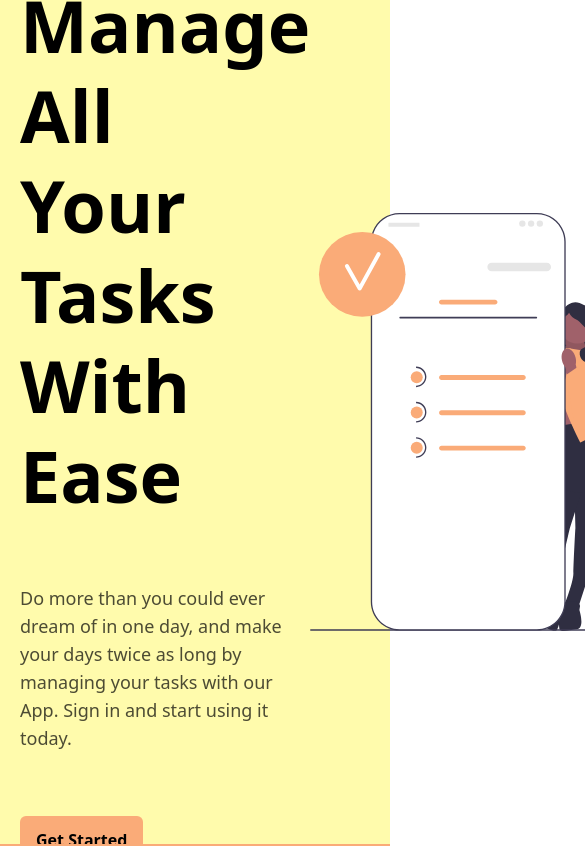
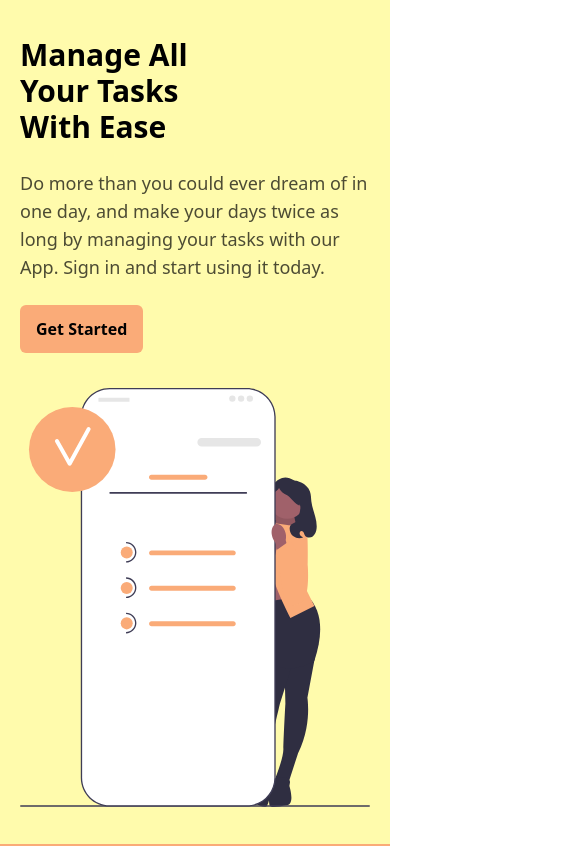
Before and after one commit to AhmedAbozaid9/todo_website, a React (Vite) app: page / in a window 390 px wide. Shown: the top 846 px of the page, 585 px wide, since content can reach past the window. Built offline with nearby package versions, Linux system fonts and the light colour scheme.

Commit message:
makes the hero responsive

```diff
--- a/src/components/Hero.jsx
+++ b/src/components/Hero.jsx
@@ -4,10 +4,10 @@ import reminder from "../assets/reminder.svg"
 
 const Hero = () => {
   return (
-      <Section color="bg-pastelYellow" style="flex items-center mx-auto justify-around">
+      <Section color="bg-pastelYellow" style="flex md:flex-row flex-col items-center mx-auto justify-around">
        <div className=" flex flex-col">
-         <h1 className="text-7xl font-semibold leading-[90px]">Manage All <br /> Your Tasks <br /> With Ease</h1>
-         <p className="text-dimBlack text-lg max-w-xl py-16">Do more than you could ever dream of in one day, and make your days twice as long by managing your tasks with our App. Sign in and start using it today.</p>
+         <h1 className="md:text-7xl sm:text-5xl text-3xl font-semibold md:leading-[90px] sm:leading-[50px]">Manage All <br /> Your Tasks <br /> With Ease</h1>
+         <p className="text-dimBlack text-lg max-w-xl sm:py-16 py-6">Do more than you could ever dream of in one day, and make your days twice as long by managing your tasks with our App. Sign in and start using it today.</p>
          <button className="self-start font-semibold bg-pastelOrange rounded-md py-3 px-4">Get Started</button>
        </div>
         <img src={reminder} alt="reminder" className="w-[400px]" draggable={"false"}/>
```
